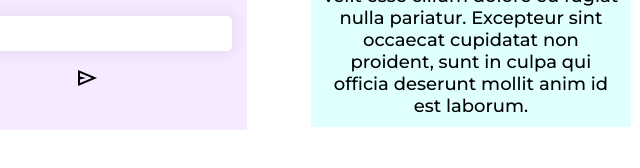
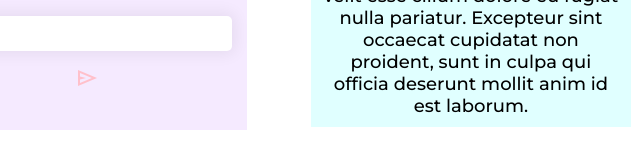
Before and after one commit to RyanLindman/Coming-Soon, a plain HTML site: page index.html in a window 1280 px wide. In both pictures the pointer is over the element "send". Shown: the part 384-552 px from the top of the page, 356-996 px from the left. Drawn offline with nearby package versions, Linux system fonts and the light colour scheme.

Commit message:
completed

```diff
--- a/style.css
+++ b/style.css
@@ -53,6 +53,12 @@ input[type=email] {
 
 }
 
+.provider-email, span:hover{
+
+  color: pink;
+  transition: all 0.3s ease 0s ;
+}
+
 
 .our-store {
 
```
